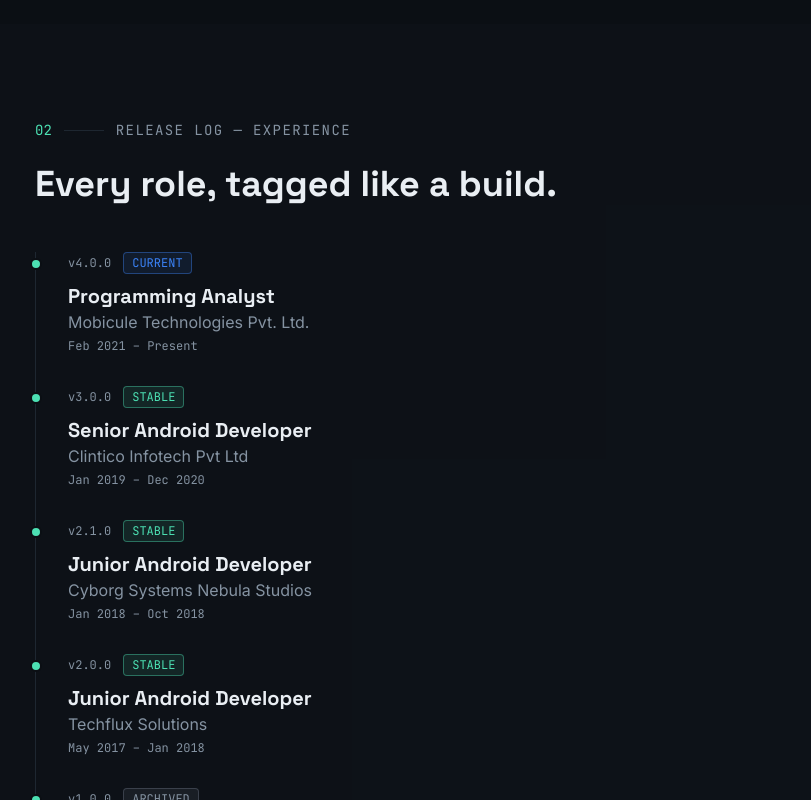
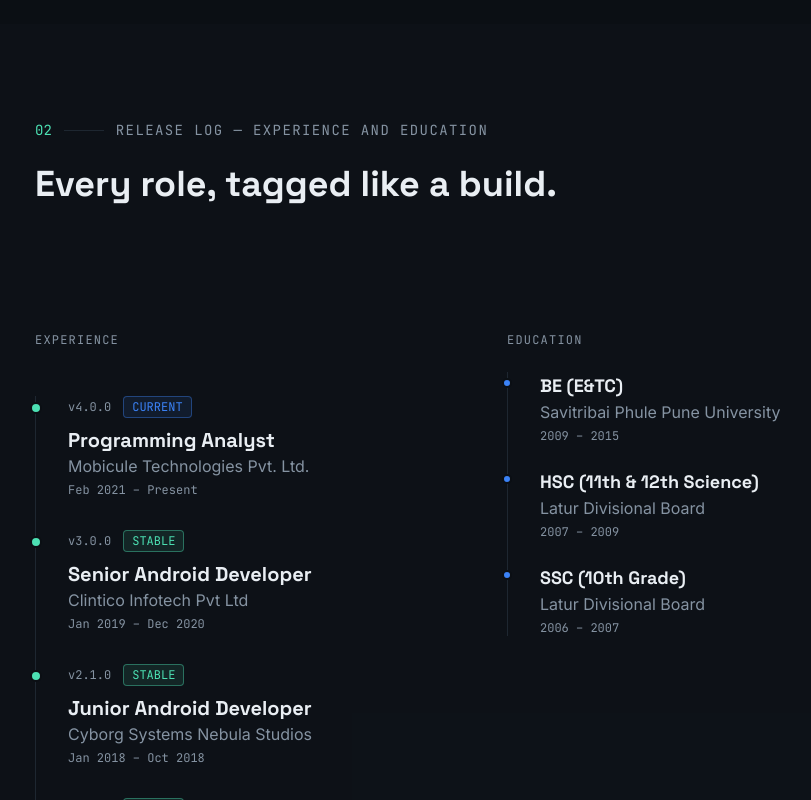
Before and after one commit to karttiktungenwar/portfolio-nextjs, a Next.js app: page / in a window 1280 px wide. Shown: the part 1320-2120 px from the top of the page, without its empty margins (157-968 px from the left). Built offline with nearby package versions, Linux system fonts and the light colour scheme.

Commit message:
fix: update SectionEyebrow label to include education

```diff
--- a/components/Experience.tsx
+++ b/components/Experience.tsx
@@ -14,11 +14,18 @@
   return (
     <section id="experience" className="bg-panel/40 px-6 py-24">
       <div className="mx-auto max-w-4xl">
-        <SectionEyebrow index="02" label="release log — experience" />
+        <SectionEyebrow index="02" label="release log — experience and education" />
         <h2 className="mt-6 font-display text-3xl font-bold text-paper sm:text-4xl">
           Every role, tagged like a build.
         </h2>
 
+
+      {/* Grid Container: Stacks on mobile (grid-cols-1), side-by-side on large screens (lg:grid-cols-2) */}
+<div className="mt-16 grid grid-cols-1 gap-12 lg:grid-cols-2">
+
+  {/* Left Side: Experience */}
+        <div className="mt-16">
+          <p className="font-mono text-xs uppercase tracking-widest text-muted">experience</p>
         <ol className="relative mt-12 space-y-8 border-l border-line pl-8">
           {experience.map((job, i) => (
             <motion.li
@@ -48,6 +55,7 @@
             </motion.li>
           ))}
         </ol>
+        </div>
 
         <div className="mt-16">
           <p className="font-mono text-xs uppercase tracking-widest text-muted">education</p>
@@ -71,6 +79,7 @@
             ))}
           </ol>
         </div>
+        </div>
       </div>
     </section>
   );
```
